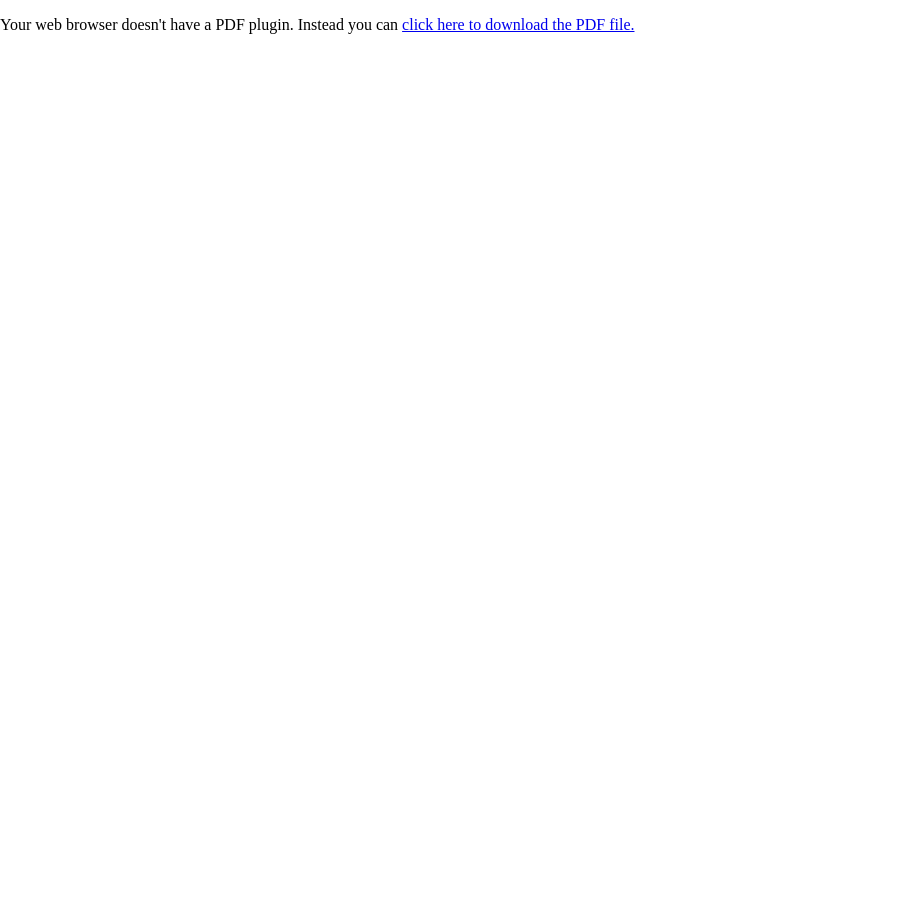
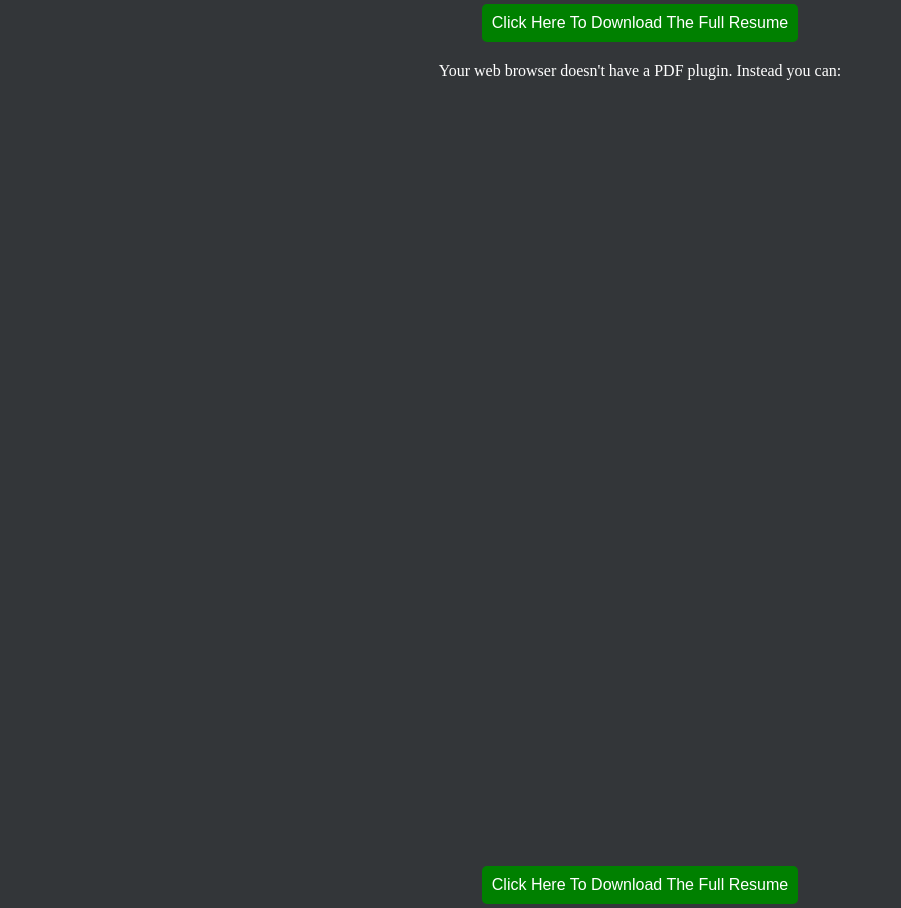
Before and after one commit to solimanware/resume, a plain HTML site: page index.html in a window 1280 px wide. Shown: the whole page, without its empty margins (0-901 px from the left). Before the commit the page ends 816 px from the top, so only its background shows below. Drawn offline with Linux system fonts and the light colour scheme.

Commit message:
update CV

```diff
--- /dev/null
+++ b/app.js
@@ -0,0 +1,16 @@
+document.querySelectorAll(".download-btn").forEach((el) => {
+  el.addEventListener("click", (e) => {
+    download("./Osama_Soliman_Resume.pdf", "Osama_Soliman_Resume.pdf");
+  });
+});
+
+function download(url, filename) {
+  fetch(url).then(function (t) {
+    return t.blob().then((b) => {
+      var a = document.createElement("a");
+      a.href = URL.createObjectURL(b);
+      a.setAttribute("download", filename);
+      a.click();
+    });
+  });
+}
--- a/index.html
+++ b/index.html
@@ -1,40 +1,38 @@
 <!DOCTYPE html>
 <html lang="en">
-<head>
-    <meta charset="UTF-8">
-    <meta name="viewport" content="width=device-width, initial-scale=1.0">
-    <meta http-equiv="X-UA-Compatible" content="ie=edge">
+  <head>
+    <meta charset="UTF-8" />
+    <meta name="viewport" content="width=device-width, initial-scale=1.0" />
+    <meta http-equiv="X-UA-Compatible" content="ie=edge" />
     <title>Osama Soliman Resume</title>
-    <meta name="description" content="Designer, Developer &amp; Entrepreneur making the web an awesome place.">
-    <meta name="author" content="Microsmsm">
+    <meta
+      name="description"
+      content="Designer, Developer &amp; Entrepreneur making the web an awesome place."
+    />
+    <meta name="author" content="Microsmsm" />
     <meta property="og:url" content="https://microsmsm.github.io/resume" />
     <meta property="og:type" content="website" />
     <meta property="og:title" content="Osama Soliman Resume | Microsmsm" />
     <meta property="og:Microsmsm:author" content="1867293020251077" />
-    <meta property="og:description" content="Owning computer since early childhood made me familiar with the software impact on this world, and the story has begun..." />
-    <meta property="og:image" content="https://microsmsm.github.io/resume/resume.jpg" />
+    <meta
+      property="og:description"
+      content="Owning computer since early childhood made me familiar with the software impact on this world, and the story has begun..."
+    />
+    <meta
+      property="og:image"
+      content="https://microsmsm.github.io/resume/resume.jpg"
+    />
     <meta property="og:image:width" content="500" />
     <meta property="og:image:height" content="500" />
-    <link rel="shortcut icon" href="favicon.ico">
-    <style>
-        html,body{
-            width: 100%;
-            height: 100%;
-            margin: 0;
-        }
-        object{
-            width:100%;
-            height: 100%;
-            margin: auto;
-            display: block;
-        }
-    </style>
-</head>
-<body>
-        <object data="./OsamaSolimanResume.pdf">
-           <p>Your web browser doesn't have a PDF plugin.
-              Instead you can <a href="./OsamaSolimanResume.pdf">click here to
-              download the PDF file.</a></p>
-        </object>
-</body>
+    <link rel="shortcut icon" href="favicon.ico" />
+    <link rel="stylesheet" href="style.css">
+  </head>
+  <body>
+    <button class="download-btn">Click Here To Download The Full Resume</button>
+    <object data="./Osama_Soliman_Resume.pdf">
+      <p>Your web browser doesn't have a PDF plugin. Instead you can:</p>
+    </object>
+    <button class="download-btn">Click Here To Download The Full Resume</button>
+    <script src="app.js"></script>
+  </body>
 </html>
--- /dev/null
+++ b/style.css
@@ -0,0 +1,28 @@
+html,
+body {
+  width: 100%;
+  height: 100%;
+  margin: 0;
+  text-align: center;
+  background: #333639;
+  color: white;
+}
+object {
+  width: 100%;
+  height: 100%;
+  margin: auto;
+  display: block;
+}
+button {
+  background-color: green;
+  border: none;
+  color: white;
+  padding: 10px;
+  text-align: center;
+  text-decoration: none;
+  display: inline-block;
+  font-size: 16px;
+  margin: 4px 2px;
+  cursor: pointer;
+  border-radius: 5px;
+}
```
Also changed, not shown: 4 other files.
